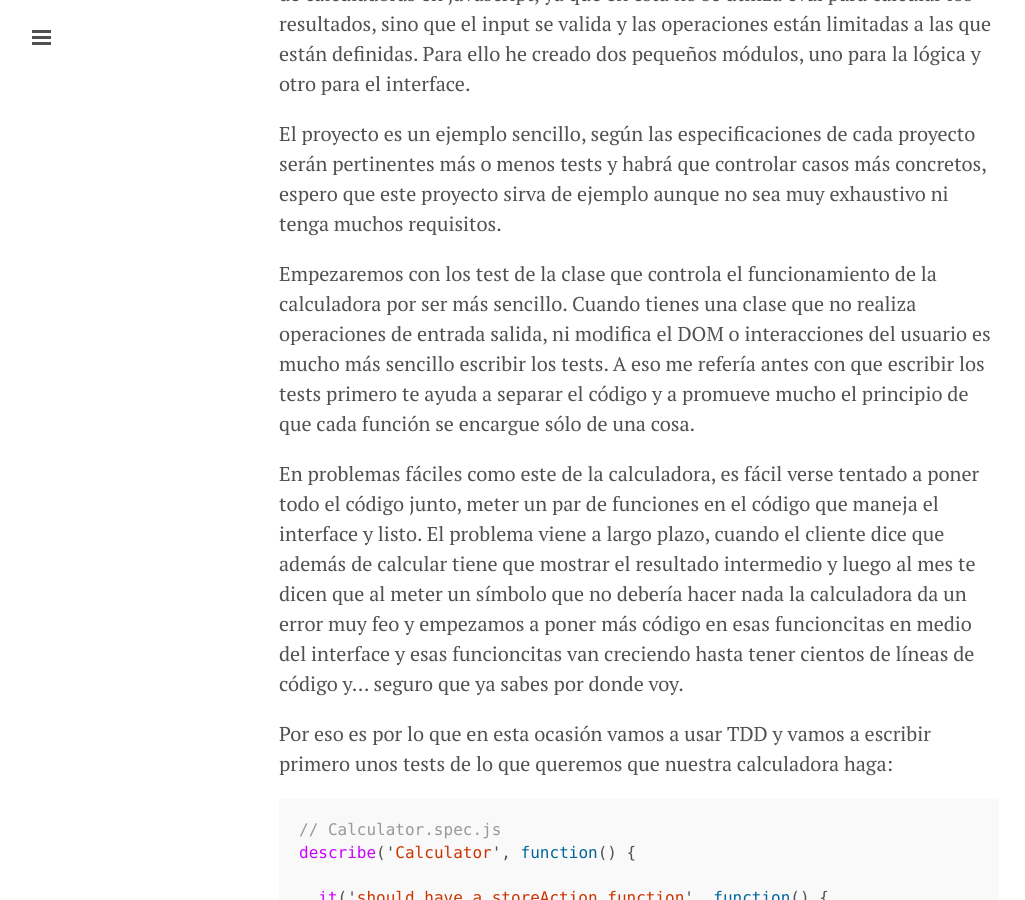
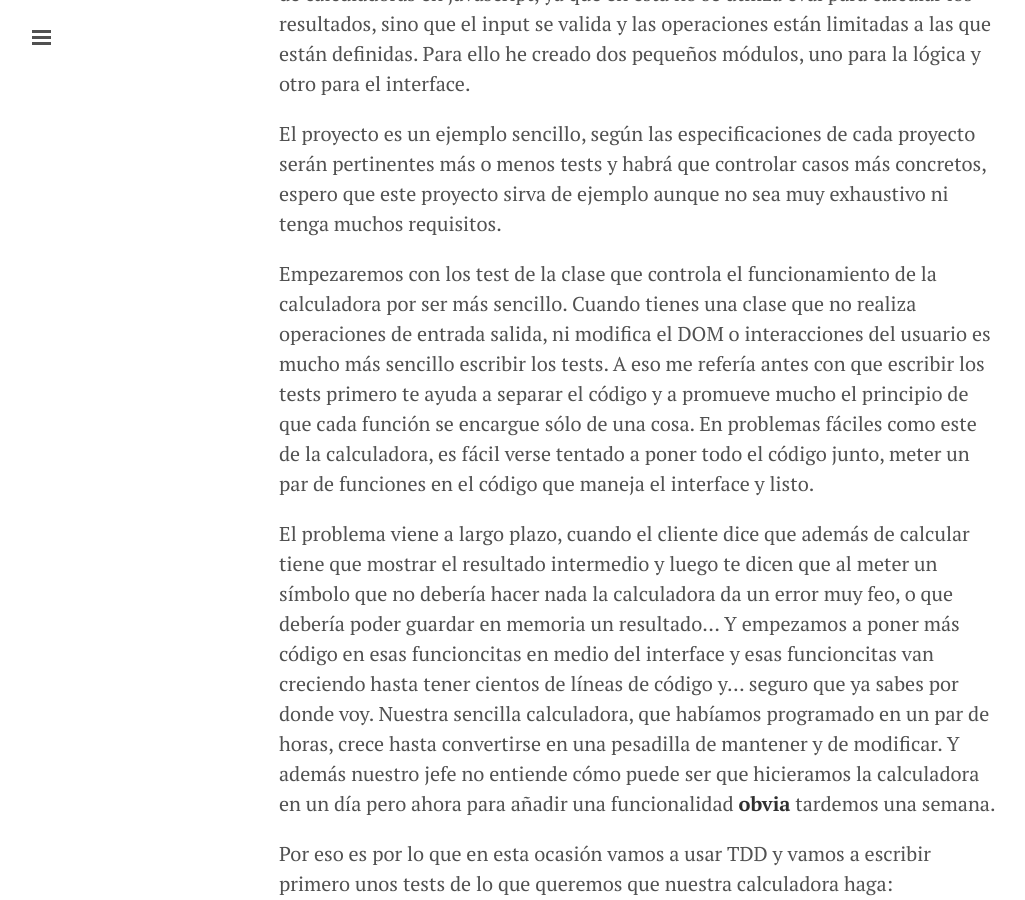
Before and after one commit to juanmirod/juanmirod.github.io, a Jekyll site: the page built from _posts/2016-04-21-tests-unitarios-en-javascript.markdown, in a window 1280 px wide and 900 px high, scrolled down 1004 px. Shown: the whole window, without its empty margins (1-1026 px from the left). Built offline with Jekyll 4.4.1, drawn with Linux system fonts in a browser that asks for light colours; some of the changed text lies outside the part shown.

Commit message:
Algunas correcciones y aclaraciones

```diff
--- a/_posts/2016-04-21-tests-unitarios-en-javascript.markdown
+++ b/_posts/2016-04-21-tests-unitarios-en-javascript.markdown
@@ -5,7 +5,7 @@ layout: post
 tags: [javascript, test]
 ---
 
-Los tests unitarios son una herramienta excelente para prevenir bugs en ejecución y para describir el comportamiento que debe tener el código. Además, y [sobre todo si se realizan antes que el código](http://research.microsoft.com/en-us/groups/ese/nagappan_tdd.pdf) de la aplicación (lo que se conoce como TDD), los test unitarios ayudan a estructurar mejor el código, hacerlo más modular e independiente y además ayudan a dividir los problemas y hacerlos más sencillos de programar.
+Los tests unitarios son una herramienta excelente para prevenir bugs en ejecución y para describir el comportamiento que debe tener el código. Además, y [sobre todo si se realizan antes que el código](http://research.microsoft.com/en-us/groups/ese/nagappan_tdd.pdf) de la aplicación (lo que se conoce como **TDD**), los test unitarios ayudan a estructurar mejor el código, hacerlo más modular e independiente y además ayudan a dividir los problemas y hacerlos más sencillos de programar.
 
 En JavaScript, [Jasmine](https://jasmine.github.io/2.4/introduction.html) es un framework de test que permite crear tests fáciles de leer de forma que sirven también de documentación para el código. Así, usando Jasmine, si queremos escribir una suit de tests para una función que suma dos números llamada 'add' la escribiríamos así:
 
@@ -29,9 +29,9 @@ Vamos a ver algunos ejemplos de código y sus correspondientes tests. El project
 
 El proyecto es un ejemplo sencillo, según las especificaciones de cada proyecto serán pertinentes más o menos tests y habrá que controlar casos más concretos, espero que este proyecto sirva de ejemplo aunque no sea muy exhaustivo ni tenga muchos requisitos.
 
-Empezaremos con los test de la clase que controla el funcionamiento de la calculadora por ser más sencillo. Cuando tienes una clase que no realiza operaciones de entrada salida, ni modifica el DOM o interacciones del usuario es mucho más sencillo escribir los tests. A eso me refería antes con que escribir los tests primero te ayuda a separar el código y a promueve mucho el principio de que cada función se encargue sólo de una cosa.
+Empezaremos con los test de la clase que controla el funcionamiento de la calculadora por ser más sencillo. Cuando tienes una clase que no realiza operaciones de entrada salida, ni modifica el DOM o interacciones del usuario es mucho más sencillo escribir los tests. A eso me refería antes con que escribir los tests primero te ayuda a separar el código y a promueve mucho el principio de que cada función se encargue sólo de una cosa. En problemas fáciles como este de la calculadora, es fácil verse tentado a poner todo el código junto, meter un par de funciones en el código que maneja el interface y listo.
 
-En problemas fáciles como este de la calculadora, es fácil verse tentado a poner todo el código junto, meter un par de funciones en el código que maneja el interface y listo. El problema viene a largo plazo, cuando el cliente dice que además de calcular tiene que mostrar el resultado intermedio y luego al mes te dicen que al meter un símbolo que no debería hacer nada la calculadora da un error muy feo y empezamos a poner más código en esas funcioncitas en medio del interface y esas funcioncitas van creciendo hasta tener cientos de líneas de código y... seguro que ya sabes por donde voy.
+El problema viene a largo plazo, cuando el cliente dice que además de calcular tiene que mostrar el resultado intermedio y luego te dicen que al meter un símbolo que no debería hacer nada la calculadora da un error muy feo, o que debería poder guardar en memoria un resultado... Y empezamos a poner más código en esas funcioncitas en medio del interface y esas funcioncitas van creciendo hasta tener cientos de líneas de código y... seguro que ya sabes por donde voy. Nuestra sencilla calculadora, que habíamos programado en un par de horas, crece hasta convertirse en una pesadilla de mantener y de modificar. Y además nuestro jefe no entiende cómo puede ser que hicieramos la calculadora en un día pero ahora para añadir una funcionalidad **obvia** tardemos una semana.
 
 Por eso es por lo que en esta ocasión vamos a usar TDD y vamos a escribir primero unos tests de lo que queremos que nuestra calculadora haga:
 
@@ -182,4 +182,4 @@ var Calculator = (function(){
 
 Este código satisface los tests de arriba y algunos más. Aún nos quedaría añadir la funcionalidad para restar, dividir, limpiar el input, etc. Puedes ver el ejemplo algo más completo en [este thimble](https://thimbleprojects.org/juanmirod/56250/). Para ver el resulado de los tests haz click en el fichero 'test.html'.
 
-Si te fijas, en ese projecto no hay tests para la parte del interface. Hay funciones del interface que no tiene mucho sentido testar, el markup puede cambiar sin alterar la funcionalidad y no tiene mucho sentido escribir tests para algo así. Pero sí que podemos escribir tests que verifiquen que cuando hago click en un botón o pulso una tecla, se llama a la función adecuada. Estos tests son algo más complicados porque necesitamos una herramienta que cree un DOM sobre el que podamos operar en nuestros tests. En el siguiente artículo me centraré en cómo añadir [Karma](https://karma-runner.github.io/0.13/index.html) a nuestro proyecto y utilizarlo para escribir tests de interface.
+Si te fijas, en ese projecto no hay tests para la parte del interface de la calculadora. Hay funciones del interface que no tiene mucho sentido testar, el markup puede cambiar sin alterar la funcionalidad y no tiene mucho sentido escribir tests para algo así. Pero sí que podemos escribir tests que verifiquen que, cuando hago click en un botón o pulso una tecla, se llama a la función adecuada. Estos tests son algo más complicados porque necesitamos una herramienta que cree un *DOM* sobre el que podamos operar en nuestros tests. En el siguiente artículo me centraré en cómo añadir [Karma](https://karma-runner.github.io/0.13/index.html) a nuestro proyecto y utilizarlo para escribir tests de interface.
```
Also changed, not shown: other parts of _posts/2016-04-21-tests-unitarios-en-javascript.markdown (+1 -1 lines).
